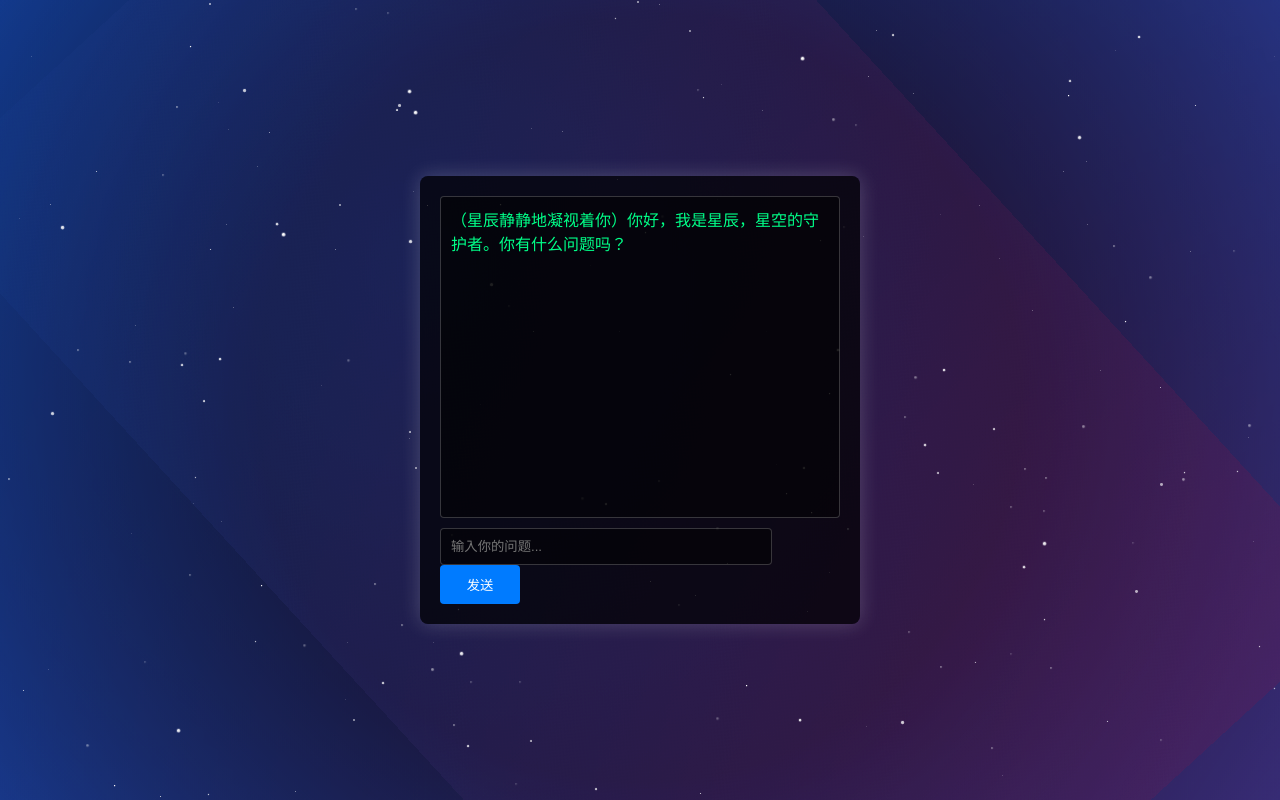
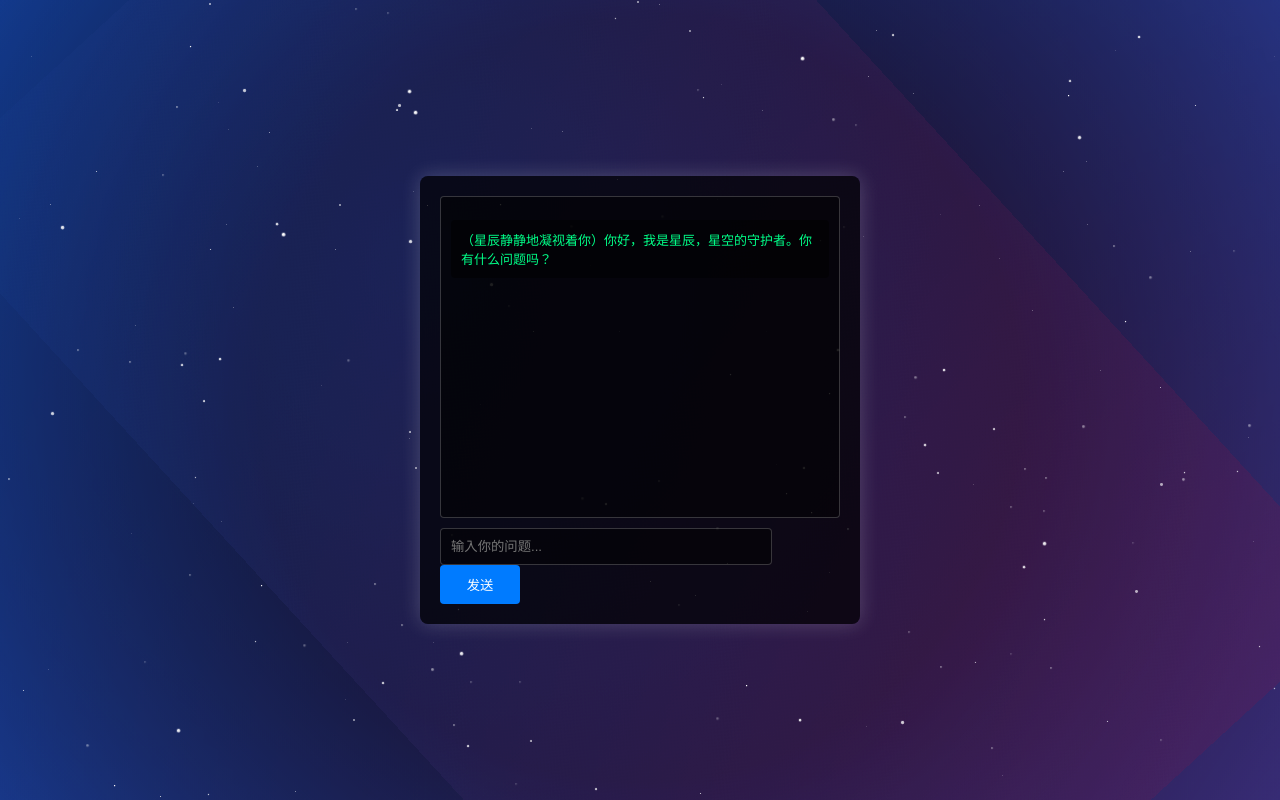
Before and after one commit to tewhdn/xingchen, a website: page public/index.html in a window 1280 px wide. Both pictures are taken after a click on the button "发送". Drawn offline with Linux system fonts and the light colour scheme.

Commit message:
Update index.html

```diff
--- a/public/index.html
+++ b/public/index.html
@@ -147,6 +147,14 @@
       color: #00ff88;
     }
 
+    pre {
+      background-color: rgba(0, 0, 0, 0.5);
+      padding: 10px;
+      border-radius: 4px;
+      color: #00ff88;
+      white-space: pre-wrap; /* 保留换行和空格 */
+    }
+
     input[type="text"] {
       width: calc(100% - 90px);
       padding: 10px;
@@ -225,7 +233,9 @@
   <!-- 聊天容器 -->
   <div class="chat-container">
     <div class="chat-box" id="chat-box">
-      <div class="message assistant">（星辰静静地凝视着你）你好，我是星辰，星空的守护者。你有什么问题吗？</div>
+      <div class="message assistant">
+        <pre>（星辰静静地凝视着你）你好，我是星辰，星空的守护者。你有什么问题吗？</pre>
+      </div>
     </div>
     <input type="text" id="user-input" placeholder="输入你的问题..." onkeypress="handleKeyPress(event)">
     <button onclick="sendMessage()">发送</button>
@@ -237,7 +247,7 @@
       if (!userInput) return;
 
       const chatBox = document.getElementById('chat-box');
-      chatBox.innerHTML += `<div class="message user">${userInput}</div>`;
+      chatBox.innerHTML += `<div class="message user"><pre>${userInput}</pre></div>`;
 
       const response = await fetch('/chat', {
         method: 'POST',
@@ -248,7 +258,7 @@
       });
 
       const data = await response.json();
-      chatBox.innerHTML += `<div class="message assistant">${data.response}</div>`;
+      chatBox.innerHTML += `<div class="message assistant"><pre>${data.response}</pre></div>`;
       chatBox.scrollTop = chatBox.scrollHeight;
 
       document.getElementById('user-input').value = '';
```
